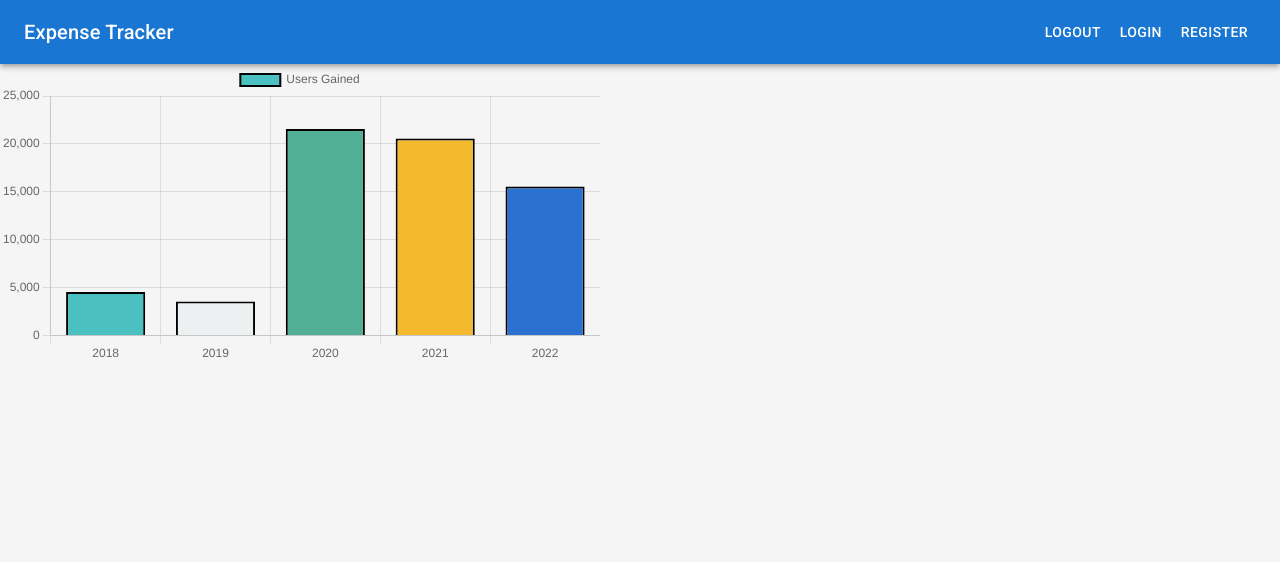
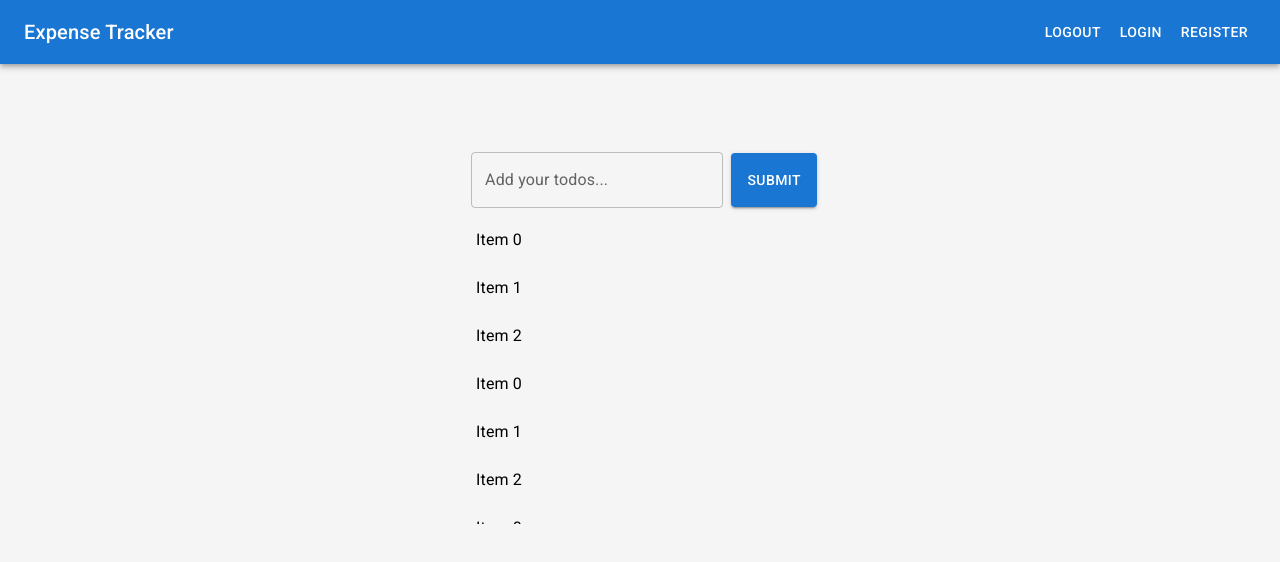
Before and after one commit to sundaram2021/mern-starters, a React (Create React App) app in the folder client/: page / in a window 1280 px wide. Shown: the top 562 px of the page. Built offline with nearby package versions, Linux system fonts and the light colour scheme.

Commit message:
adding login register and home page

```diff
--- a/client/src/pages/Home.js
+++ b/client/src/pages/Home.js
@@ -1,64 +1,62 @@
-import React, { useState } from "react";
-import BarChart from "../components/BarChart";
-import { chart as chartjs } from 'chart.js'
-
-const data = [
-  {
-    id: 1,
-    subscriberGained: 4555,
-    year: 2018,
-    subscriberLost: 899,
-  },
-  {
-    id: 2,
-    subscriberGained: 3555,
-    year: 2019,
-    subscriberLost: 399,
-  },
-  {
-    id: 3,
-    subscriberGained: 21555,
-    year: 2020,
-    subscriberLost: 559,
-  },
-  {
-    id: 4,
-    subscriberGained: 20555,
-    year: 2021,
-    subscriberLost: 1339,
-  },
-  {
-    id: 5,
-    subscriberGained: 15555,
-    year: 2022,
-    subscriberLost: 2003,
-  }
-]
-
+import React from "react";
+import Box from "@mui/material/Box";
+import TextField from "@mui/material/TextField";
+import Stack from "@mui/material/Stack";
+import Button from "@mui/material/Button";
+import List from "@mui/material/List";
+import ListItem from "@mui/material/ListItem";
+import ListItemText from "@mui/material/ListItemText";
+import ListSubheader from "@mui/material/ListSubheader";
 function Home() {
-
-  const [userData, setUserData] = useState({
-    labels: data.map((data) => data.year),
-    datasets: [
-      {
-        label: "Users Gained",
-        data: data.map((data) => data.subscriberGained),
-        backgroundColor: [
-          "rgba(75,192,192,1)",
-          "#ecf0f1",
-          "#50AF95",
-          "#f3ba2f",
-          "#2a71d0",
-        ],
-        borderColor: "black",
-        borderWidth: 2,
-      },
-    ],
-  });
-
-
   return (
-    <BarChart chartData={userData} />
+    <>
+      <Box
+        component="form"
+        sx={{
+          "& .MuiTextField-root": { m: 1, width: "25ch" },
+        }}
+        noValidate
+        autoComplete="off"
+        style={{ width: "50%", margin: "5rem auto" , display: "flex", flexDirection: "column", alignItems: "center"}}
+      >
+        <div style={{ display: "flex", alignItems: "center" }}>
+          <TextField
+            id="outlined-multiline-flexible"
+            label="Add your todos..."
+            multiline
+            maxRows={4}
+          />
+          <Stack spacing={2} direction="row" style={{ height: "54px" }}>
+            <Button variant="contained">Submit</Button>
+          </Stack>
+        </div>
+        <List
+          sx={{
+            width: "100%",
+            maxWidth: 360,
+            bgcolor: "",
+            position: "relative",
+            overflow: "auto",
+            maxHeight: 300,
+            "& ul": { padding: 0 },
+          }}
+          subheader={<li />}
+        >
+          {[0, 1, 2, 3, 4].map((sectionId) => (
+            <li key={`section-${sectionId}`}>
+              <ul>
+                {/* <ListSubheader>{`I'm sticky ${sectionId}`}</ListSubheader> */}
+                {[0, 1, 2].map((item) => (
+                  <ListItem key={`item-${sectionId}-${item}`}>
+                    <ListItemText primary={`Item ${item}`} />
+                  </ListItem>
+                ))}
+              </ul>
+            </li>
+          ))}
+        </List>
+      </Box>
+    </>
   );
 }
 
--- a/client/src/pages/Login.js
+++ b/client/src/pages/Login.js
@@ -12,6 +12,8 @@ import { Link as RouterLink } from "react-router-dom";
 
 
 export default function Login() {
+
+
 
 
   return (
--- a/client/src/pages/Register.js
+++ b/client/src/pages/Register.js
@@ -22,7 +22,7 @@ export default function Register() {
       email: data.get("email"),
       password: data.get("password"),
     };
-    const res = await fetch(`${process.env.REACT_APP_API_URL}/auth/register`, {
+    const res = await fetch(`${process.env.REACT_APP_API_URL}/register`, {
       method: "POST",
       body: JSON.stringify(form),
       headers: {
@@ -31,7 +31,7 @@ export default function Register() {
     });
 
     if (res.ok) {
-      console.log("user registration sucedded");
+      alert("user registration succedded");
       navigate("/login");
     }
   };
```
Also changed, not shown: client/src/pages/Home2.js (added, +65 -0 lines).
